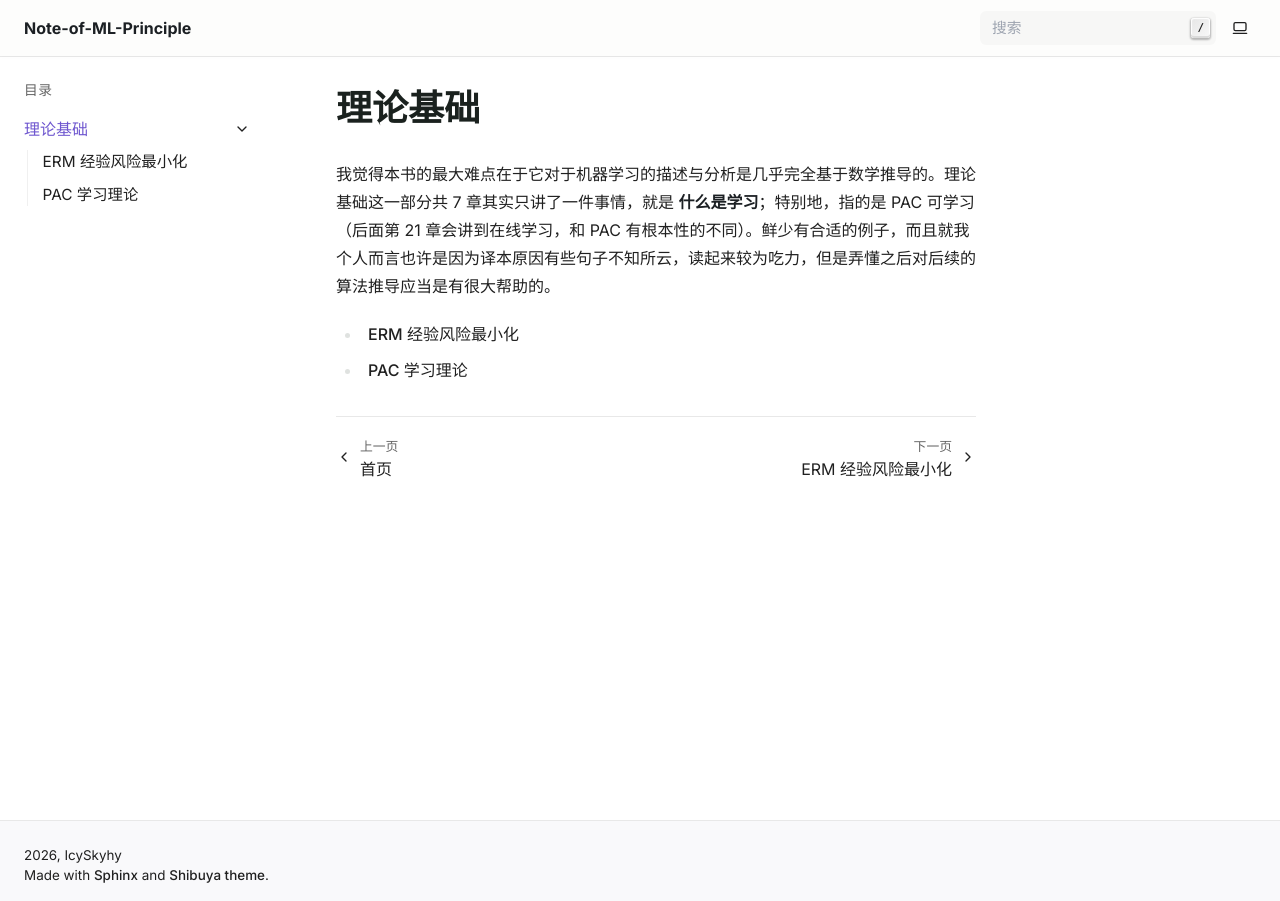
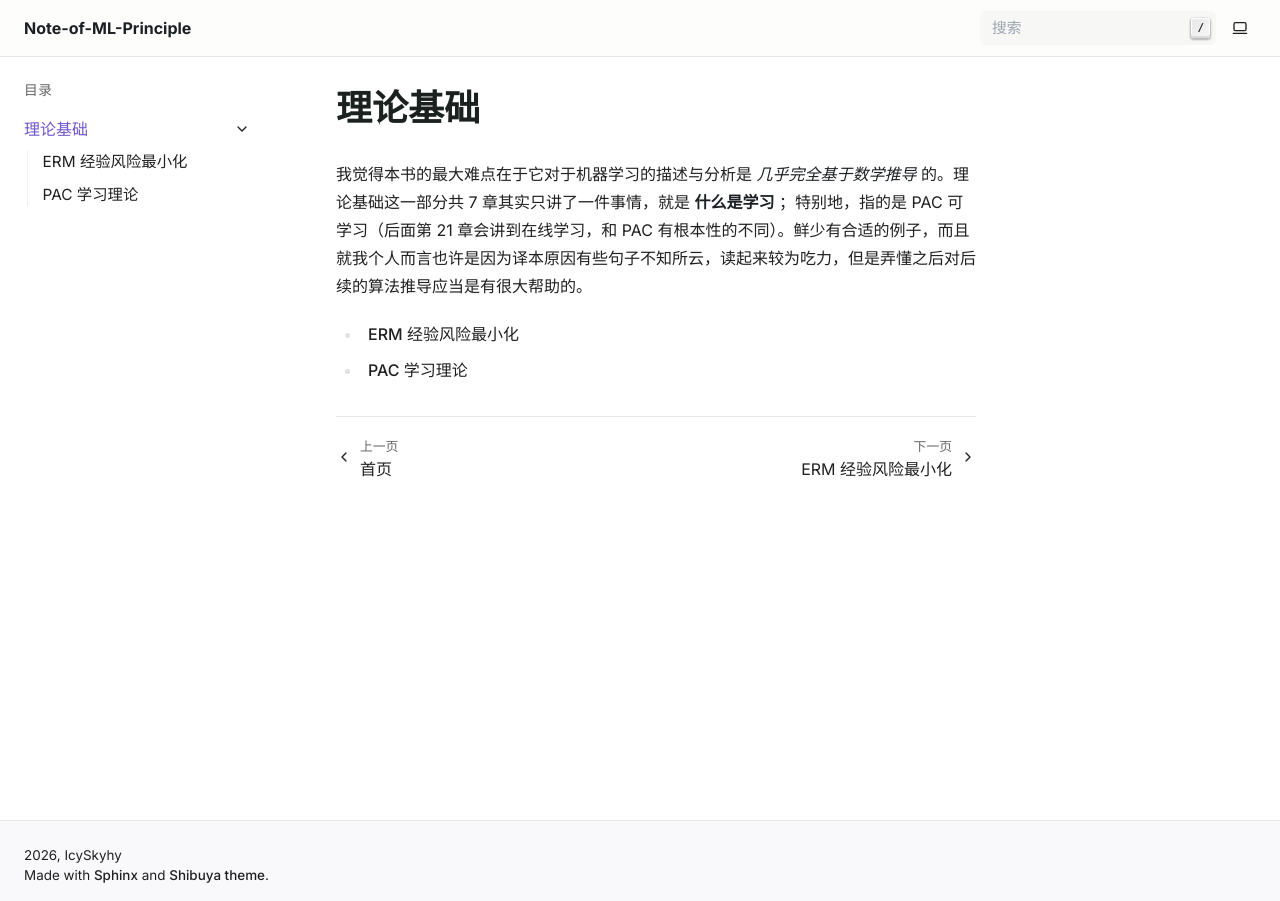
Before and after one commit to IcySkyhy/Note-of-ML-Principle, a Sphinx documentation site: the page built from source/TheoreticalBasis/index.rst, in a window 1280 px wide. Built offline with Sphinx 7.4.7, drawn with Linux system fonts in a browser that asks for light colours; pages that are not in the unit, such as notebooks, are missing from menus.

```diff
--- a/source/TheoreticalBasis/index.rst
+++ b/source/TheoreticalBasis/index.rst
@@ -1,7 +1,7 @@
 理论基础
 ========
 
-我觉得本书的最大难点在于它对于机器学习的描述与分析是几乎完全基于数学推导的。理论基础这一部分共 7 章其实只讲了一件事情，就是 **什么是学习**；特别地，指的是 PAC 可学习（后面第 21 章会讲到在线学习，和 PAC 有根本性的不同）。鲜少有合适的例子，而且就我个人而言也许是因为译本原因有些句子不知所云，读起来较为吃力，但是弄懂之后对后续的算法推导应当是有很大帮助的。
+我觉得本书的最大难点在于它对于机器学习的描述与分析是 *几乎完全基于数学推导* 的。理论基础这一部分共 7 章其实只讲了一件事情，就是 **什么是学习** ；特别地，指的是 PAC 可学习（后面第 21 章会讲到在线学习，和 PAC 有根本性的不同）。鲜少有合适的例子，而且就我个人而言也许是因为译本原因有些句子不知所云，读起来较为吃力，但是弄懂之后对后续的算法推导应当是有很大帮助的。
 
 .. toctree::
    :maxdepth: 2
```
